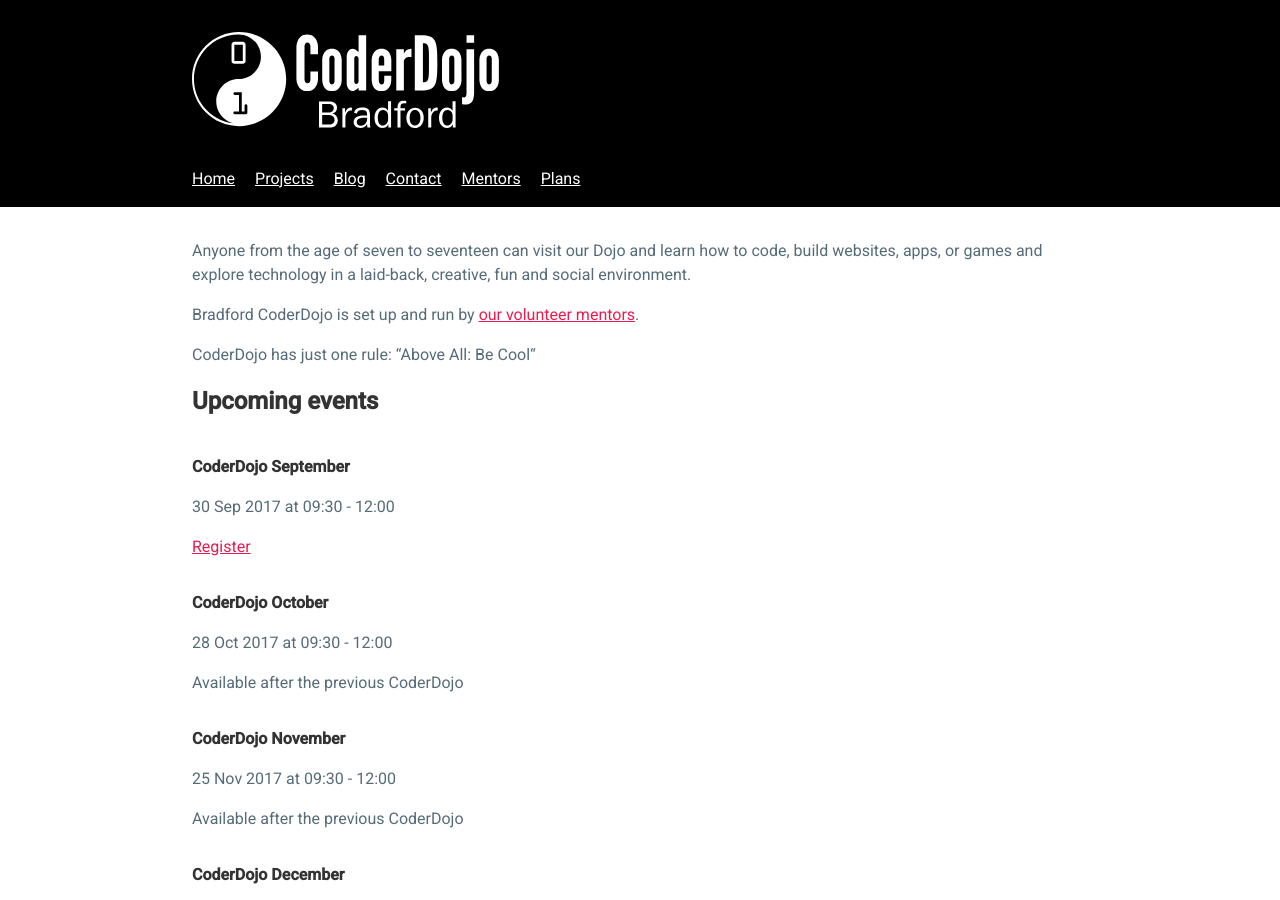
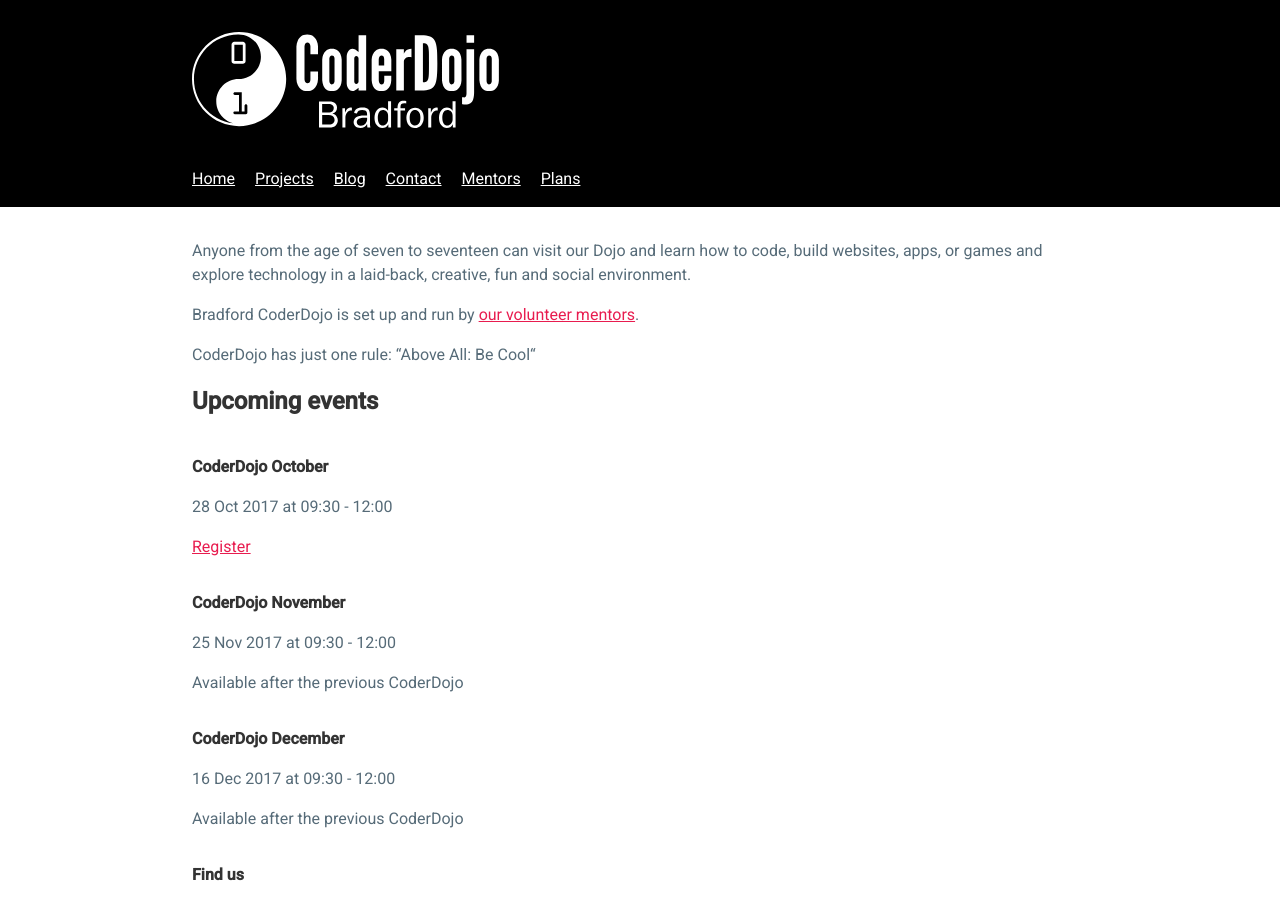
Before and after one commit to bradford-coderdojo/bradford-coderdojo.github.io, a Jekyll site: the page built from index.md, in a window 1280 px wide and 900 px high. Built offline with Jekyll 4.4.1, drawn with Linux system fonts in a browser that asks for light colours; grey boxes are pictures that could not be loaded.

Commit message:
oops october link

```diff
--- a/_data/events.yaml
+++ b/_data/events.yaml
@@ -1,12 +1,7 @@
-- name: CoderDojo September
-  date: 2017-09-30
-  time: 09:30 - 12:00
-  detail: "[Register](https://www.eventbrite.co.uk/e/bradford-coderdojo-september-2017-tickets-37609556195)"
-
 - name: CoderDojo October
   date: 2017-10-28
   time: 09:30 - 12:00
-  detail: Available after the previous CoderDojo
+  detail: "[Register](https://www.eventbrite.co.uk/e/bradford-coderdojo-october-2017-tickets-39002540649)"
 
 - name: CoderDojo November
   date: 2017-11-25
```
